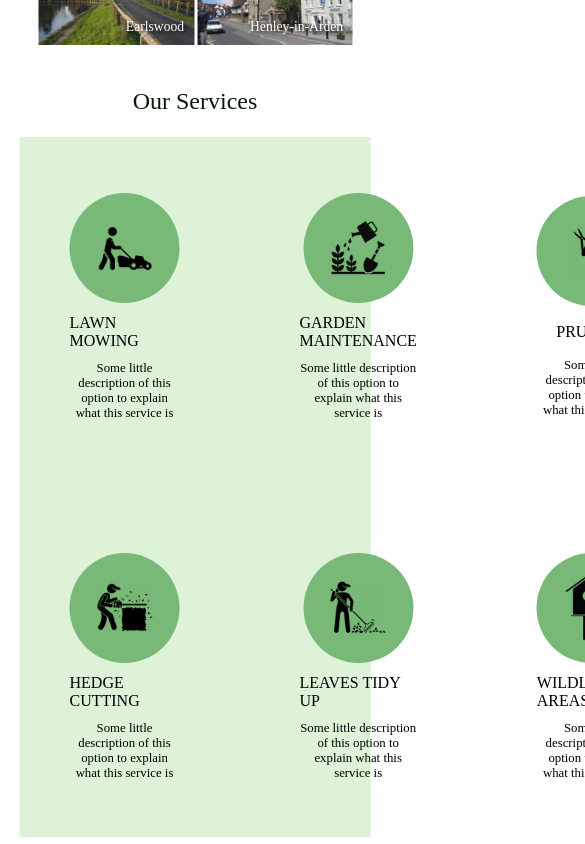
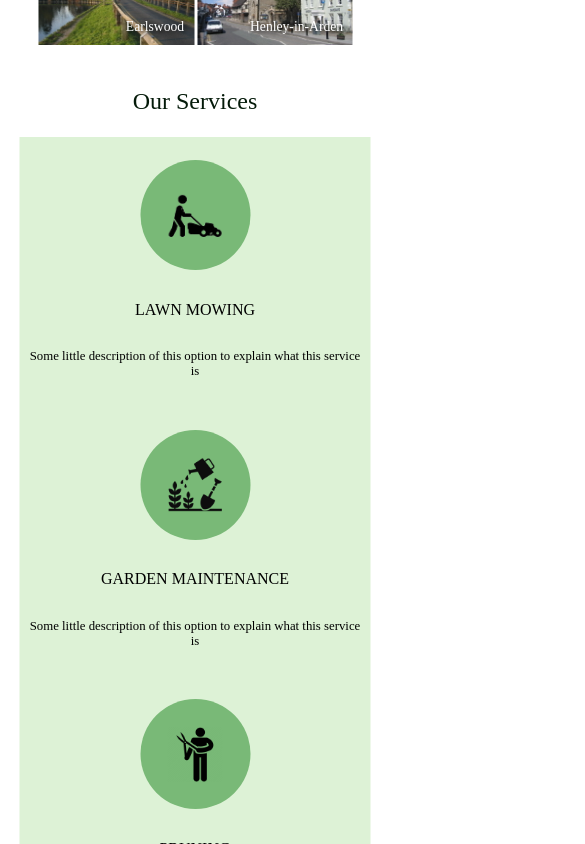
Before and after one commit to CMF-Garden-services/cmfgardenservices, a React (Create React App) app: page / in a window 390 px wide. Shown: the part 1040-1884 px from the top of the page, 585 px wide, since content can reach past the window. Built offline with nearby package versions, Linux system fonts and the light colour scheme; a web font is replaced by a local one.

Commit message:
services section mobile view

```diff
--- a/src/components/03_sections/04_services/ServicesStyle.js
+++ b/src/components/03_sections/04_services/ServicesStyle.js
@@ -18,15 +18,23 @@ const Title = styled(GeneralTitle)`
 
 `
 const ServicesWrapper = styled.div`
-    height: 600px;
-    padding: 50px;
+    padding: 2vw;
     display: grid;
     grid-template-rows: repeat(2, 1fr);
     grid-template-columns: repeat(3, 1fr);
-    gap: 120px;
+    gap: 5vw;
+    @media(max-width: 900px) {
+        grid-template-rows: repeat(3, 1fr);
+        grid-template-columns: repeat(2, 1fr);
+    }
+    @media(max-width: 600px) {
+        grid-template-rows: repeat(6, 1fr);
+        grid-template-columns: repeat(1, 1fr);
+    }
 `
 
 const ServiceWrapper = styled.div`
+    height: 250px;
     display: flex;
     flex-direction: column;
     align-items: center;
```
